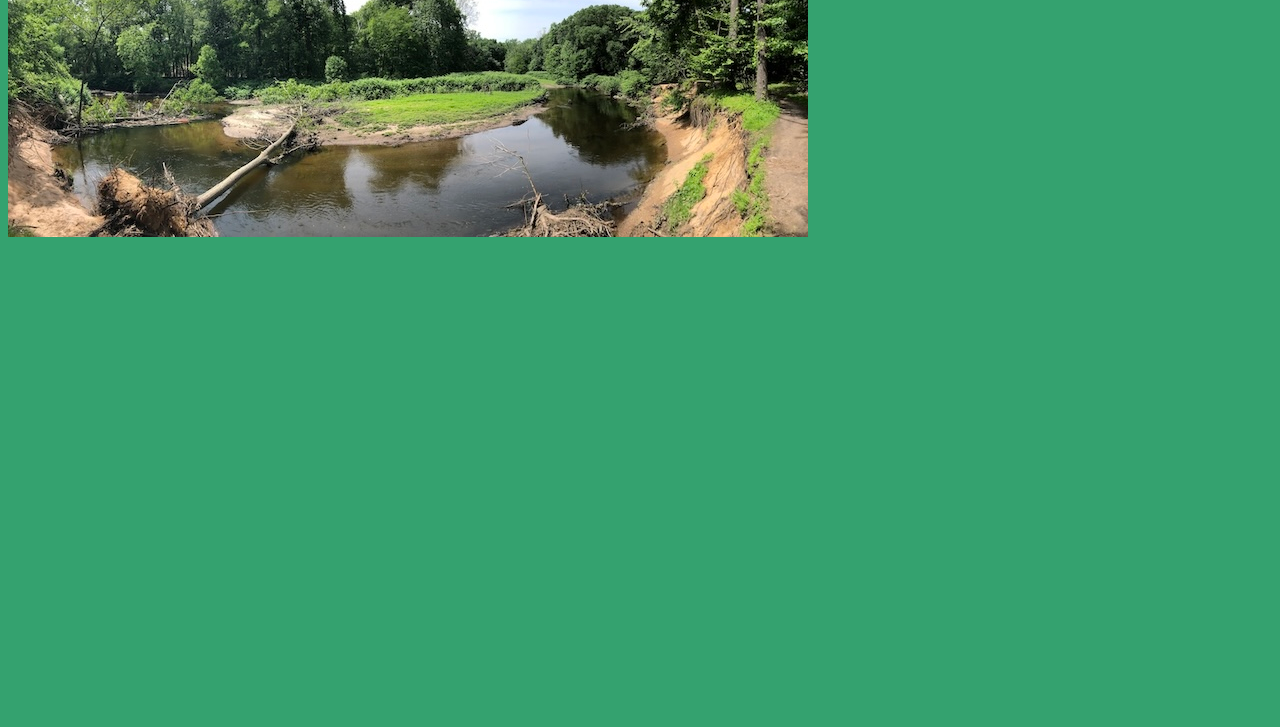
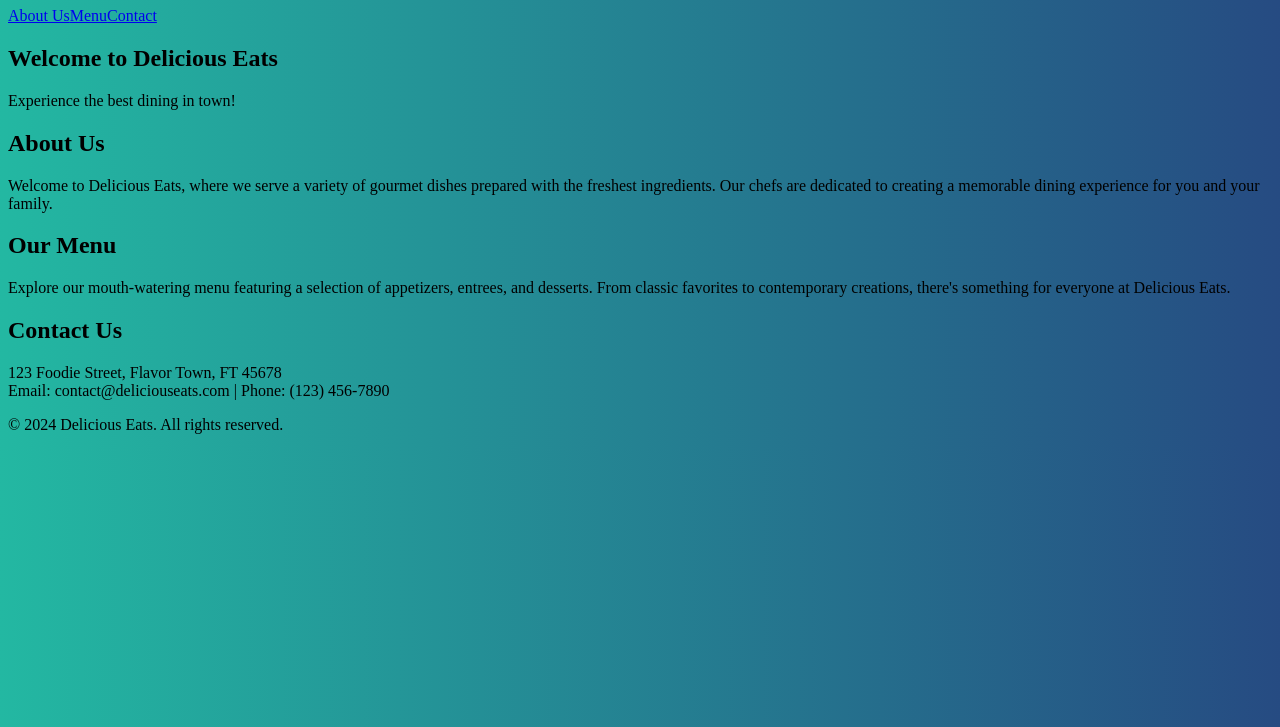
Before and after one commit to erikgrinn/odin-restaurant-page, a website built with webpack: page src/template.html in a window 1280 px wide. Shown: the part 73-800 px from the top of the page. Built offline with nearby package versions, Linux system fonts and the light colour scheme.

Commit message:
gradient

```diff
--- /dev/null
+++ b/src/content.js
@@ -0,0 +1,76 @@
+// const newDiv = document.createElement("div")
+// const newContent = document.createTextNode("Hi there and greetings!");
+// newDiv.appendChild(newContent)
+
+// const currentDiv = document.getElementById('content')
+// currentDiv.appendChild(newDiv)
+
+// Create and append header
+const header = document.createElement('header');
+const headerTitle = document.createElement('h1');
+headerTitle.textContent = 'Delicious Eats';
+header.appendChild(headerTitle);
+document.body.appendChild(header);
+
+// Create and append navigation
+const nav = document.createElement('nav');
+const navLinks = ['About Us', 'Menu', 'Contact'];
+const navIds = ['about', 'menu', 'contact'];
+navLinks.forEach((text, index) => {
+    const link = document.createElement('a');
+    link.href = `#${navIds[index]}`;
+    link.textContent = text;
+    nav.appendChild(link);
+});
+document.body.appendChild(nav);
+
+// Create and append hero section
+const hero = document.createElement('section');
+hero.id = 'hero';
+const heroTitle = document.createElement('h1');
+heroTitle.textContent = 'Welcome to Delicious Eats';
+const heroText = document.createElement('p');
+heroText.textContent = 'Experience the best dining in town!';
+hero.appendChild(heroTitle);
+hero.appendChild(heroText);
+document.body.appendChild(hero);
+
+// Create and append about section
+const about = document.createElement('section');
+about.id = 'about';
+const aboutTitle = document.createElement('h2');
+aboutTitle.textContent = 'About Us';
+const aboutText = document.createElement('p');
+aboutText.textContent = 'Welcome to Delicious Eats, where we serve a variety of gourmet dishes prepared with the freshest ingredients. Our chefs are dedicated to creating a memorable dining experience for you and your family.';
+about.appendChild(aboutTitle);
+about.appendChild(aboutText);
+document.body.appendChild(about);
+
+// Create and append menu section
+const menu = document.createElement('section');
+menu.id = 'menu';
+const menuTitle = document.createElement('h2');
+menuTitle.textContent = 'Our Menu';
+const menuText = document.createElement('p');
+menuText.textContent = 'Explore our mouth-watering menu featuring a selection of appetizers, entrees, and desserts. From classic favorites to contemporary creations, there\'s something for everyone at Delicious Eats.';
+menu.appendChild(menuTitle);
+menu.appendChild(menuText);
+document.body.appendChild(menu);
+
+// Create and append contact section
+const contact = document.createElement('section');
+contact.id = 'contact';
+const contactTitle = document.createElement('h2');
+contactTitle.textContent = 'Contact Us';
+const contactText = document.createElement('p');
+contactText.innerHTML = '123 Foodie Street, Flavor Town, FT 45678<br>Email: contact@deliciouseats.com | Phone: (123) 456-7890';
+contact.appendChild(contactTitle);
+contact.appendChild(contactText);
+document.body.appendChild(contact);
+
+// Create and append footer
+const footer = document.createElement('footer');
+const footerText = document.createElement('p');
+footerText.textContent = '© 2024 Delicious Eats. All rights reserved.';
+footer.appendChild(footerText);
+document.body.appendChild(footer);
--- a/src/index.js
+++ b/src/index.js
@@ -1,3 +1,3 @@
 import "./styles.css";
-
+import "./content.js";
 console.log('hello')
--- a/src/styles.css
+++ b/src/styles.css
@@ -1,4 +1,4 @@
 /* styles.css */
 body {
-    background-color: rgb(52, 162, 111);
+  background-image: linear-gradient(to right, #23b8a2, #264b82);
   }
--- a/src/template.html
+++ b/src/template.html
@@ -3,20 +3,21 @@
 <head>
     <meta charset='utf-8'>
     <meta http-equiv='X-UA-Compatible' content='IE=edge'>
-    <title>Page Title</title>
+    <title>Restaurant Page</title>
     <meta name='viewport' content='width=device-width, initial-scale=1'>
     <link rel='stylesheet' type='text/css' media='screen' href='styles.css'>
     <script defer src='index.js'></script>
 </head>
 <body>
     <header>
-        <nav>
+        <!-- <nav>
             <button id="Home"></button>
             <button id="Menu"></button>
             <button id="About"></button>
-        </nav>
+        </nav> -->
     </header>
     <div id="content"></div>
-    <img src="./background-park.jpeg">
+    <!-- <img src="./background-park.jpeg"> -->
+
 </body>
 </html>
```
